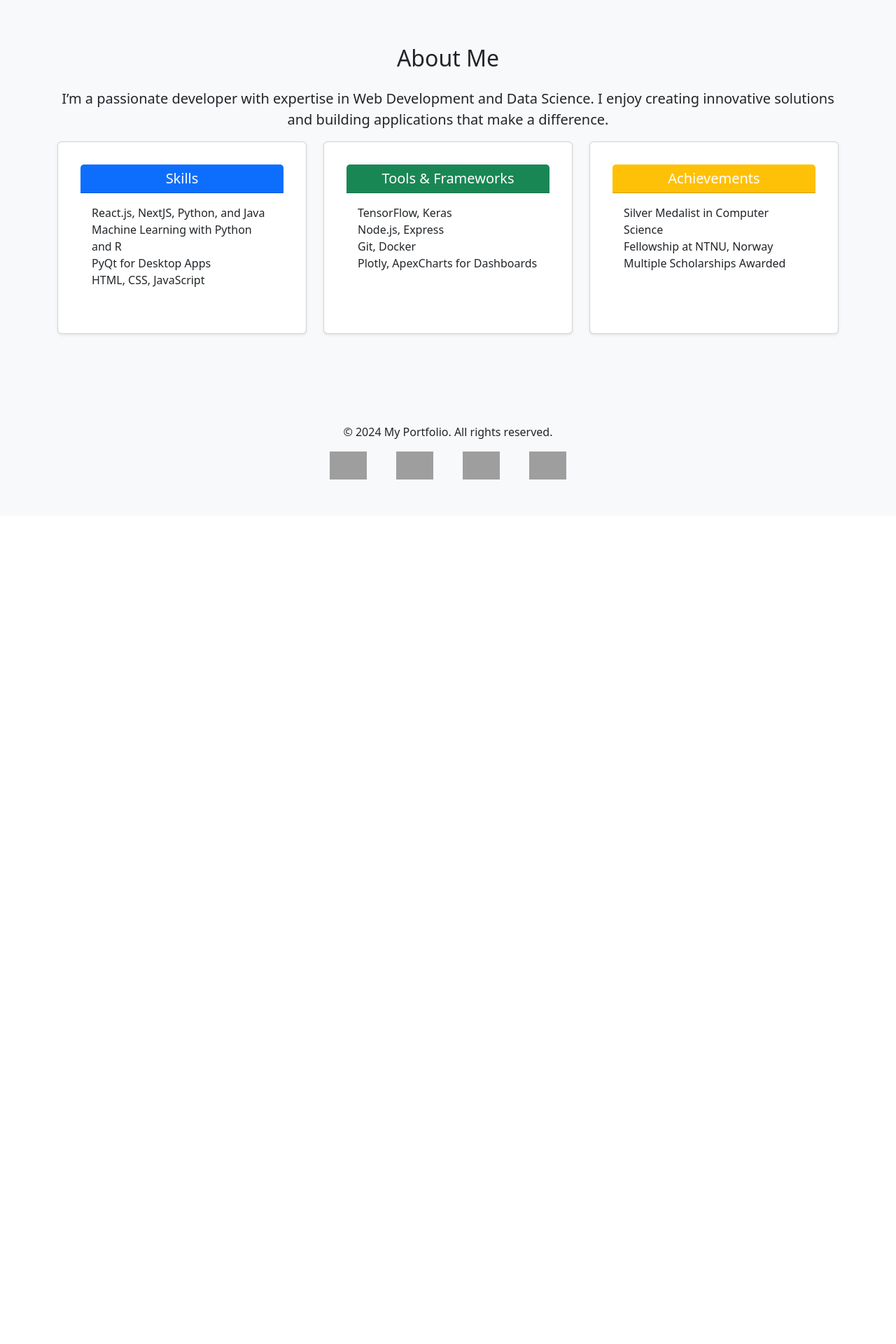
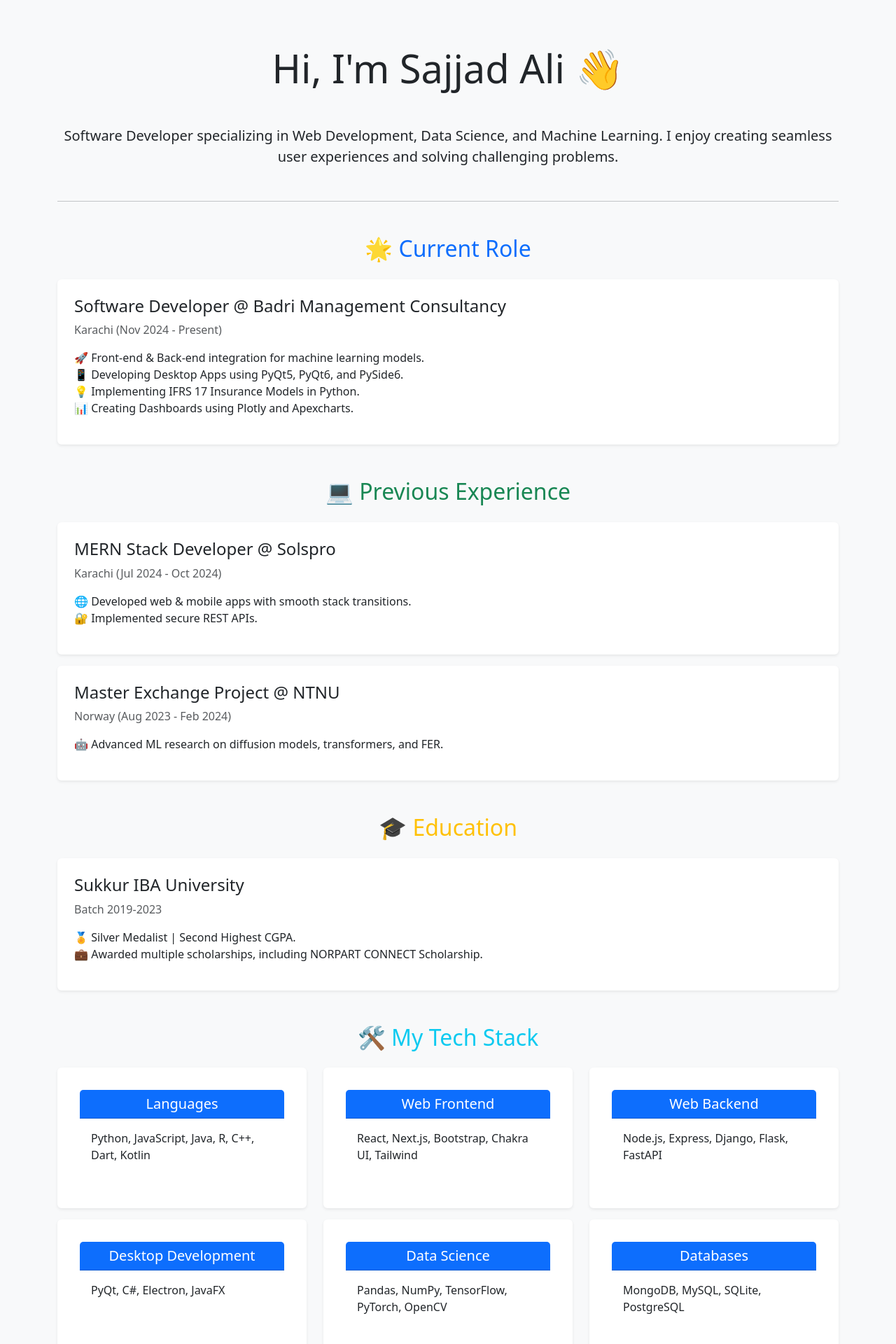
Before and after one commit to SajjadAli54/sajjadali, a React (Vite) app: page / in a window 1280 px wide. Shown: the part 180-2100 px from the top of the page at 70% size. Before the commit the page ends 917 px from the top, so only its background shows below. Built offline with nearby package versions, Linux system fonts and the light colour scheme; grey boxes are pictures that could not be loaded.

Commit message:
Added github packages

```diff
--- a/package.json
+++ b/package.json
@@ -2,8 +2,11 @@
   "name": "portfolio-website",
   "private": true,
   "version": "0.0.0",
+  "homepage": "https://sajjadali54.github.io/react-gh-pages",
   "type": "module",
   "scripts": {
+    "predeploy": "npm run build",
+    "deploy": "gh-pages -d build",
     "dev": "vite",
     "build": "vite build",
     "lint": "eslint .",
@@ -25,6 +28,7 @@
     "eslint-plugin-react": "^7.37.2",
     "eslint-plugin-react-hooks": "^5.0.0",
     "eslint-plugin-react-refresh": "^0.4.16",
+    "gh-pages": "^6.3.0",
     "globals": "^15.14.0",
     "vite": "^6.0.5"
   }
--- a/src/components/home.jsx
+++ b/src/components/home.jsx
@@ -1,57 +1,128 @@
+import React from "react";
+
 export default function Home() {
   return (
     <section id="about" className="py-5 bg-light">
       <div className="container">
-        <h2 className="section-title text-center mb-4">About Me</h2>
+        <h1 className="text-center display-4 mb-5">Hi, I'm Sajjad Ali 👋</h1>
         <p className="text-center lead">
-          I’m a passionate developer with expertise in Web Development and Data
-          Science. I enjoy creating innovative solutions and building
-          applications that make a difference.
+          Software Developer specializing in Web Development, Data Science, and
+          Machine Learning. I enjoy creating seamless user experiences and
+          solving challenging problems.
         </p>
-        <div className="row">
-          <div className="col-md-4 mb-4">
-            <div className="card shadow-sm h-100">
-              <div className="card-header bg-primary text-white">
-                <h5 className="card-title mb-0">Skills</h5>
-              </div>
-              <div className="card-body">
+        <hr className="my-5" />
+
+        {/* Current Role */}
+        <div className="mb-5">
+          <h2 className="text-center text-primary mb-4">🌟 Current Role</h2>
+          <div className="card shadow-sm p-4 border-0">
+            <h4>Software Developer @ Badri Management Consultancy</h4>
+            <p className="text-muted">Karachi (Nov 2024 - Present)</p>
             <ul className="list-unstyled">
-                  <li>React.js, NextJS, Python, and Java</li>
-                  <li>Machine Learning with Python and R</li>
-                  <li>PyQt for Desktop Apps</li>
-                  <li>HTML, CSS, JavaScript</li>
+              <li>
+                🚀 Front-end & Back-end integration for machine learning models.
+              </li>
+              <li>
+                📱 Developing Desktop Apps using PyQt5, PyQt6, and PySide6.
+              </li>
+              <li>💡 Implementing IFRS 17 Insurance Models in Python.</li>
+              <li>📊 Creating Dashboards using Plotly and Apexcharts.</li>
             </ul>
           </div>
         </div>
+
+        {/* Previous Experience */}
+        <div className="mb-5">
+          <h2 className="text-center text-success mb-4">
+            💻 Previous Experience
+          </h2>
+          <div className="card shadow-sm p-4 border-0 mb-3">
+            <h4>MERN Stack Developer @ Solspro</h4>
+            <p className="text-muted">Karachi (Jul 2024 - Oct 2024)</p>
+            <ul className="list-unstyled">
+              <li>
+                🌐 Developed web & mobile apps with smooth stack transitions.
+              </li>
+              <li>🔐 Implemented secure REST APIs.</li>
+            </ul>
           </div>
-          <div className="col-md-4 mb-4">
-            <div className="card shadow-sm h-100">
-              <div className="card-header bg-success text-white">
-                <h5 className="card-title mb-0">Tools & Frameworks</h5>
-              </div>
-              <div className="card-body">
+          <div className="card shadow-sm p-4 border-0">
+            <h4>Master Exchange Project @ NTNU</h4>
+            <p className="text-muted">Norway (Aug 2023 - Feb 2024)</p>
             <ul className="list-unstyled">
-                  <li>TensorFlow, Keras</li>
-                  <li>Node.js, Express</li>
-                  <li>Git, Docker</li>
-                  <li>Plotly, ApexCharts for Dashboards</li>
+              <li>
+                🤖 Advanced ML research on diffusion models, transformers, and
+                FER.
+              </li>
             </ul>
           </div>
         </div>
-          </div>
-          <div className="col-md-4 mb-4">
-            <div className="card shadow-sm h-100">
-              <div className="card-header bg-warning text-white">
-                <h5 className="card-title mb-0">Achievements</h5>
-              </div>
-              <div className="card-body">
+
+        {/* Education */}
+        <div className="mb-5">
+          <h2 className="text-center text-warning mb-4">🎓 Education</h2>
+          <div className="card shadow-sm p-4 border-0">
+            <h4>Sukkur IBA University</h4>
+            <p className="text-muted">Batch 2019-2023</p>
             <ul className="list-unstyled">
-                  <li>Silver Medalist in Computer Science</li>
-                  <li>Fellowship at NTNU, Norway</li>
-                  <li>Multiple Scholarships Awarded</li>
+              <li>🏅 Silver Medalist | Second Highest CGPA.</li>
+              <li>
+                💼 Awarded multiple scholarships, including NORPART CONNECT
+                Scholarship.
+              </li>
             </ul>
           </div>
         </div>
+
+        {/* Tech Stack */}
+        <div className="mb-5">
+          <h2 className="text-center text-info mb-4">🛠️ My Tech Stack</h2>
+          <div className="row">
+            {[
+              {
+                category: "Languages",
+                items: "Python, JavaScript, Java, R, C++, Dart, Kotlin",
+              },
+              {
+                category: "Web Frontend",
+                items: "React, Next.js, Bootstrap, Chakra UI, Tailwind",
+              },
+              {
+                category: "Web Backend",
+                items: "Node.js, Express, Django, Flask, FastAPI",
+              },
+              {
+                category: "Desktop Development",
+                items: "PyQt, C#, Electron, JavaFX",
+              },
+              {
+                category: "Data Science",
+                items: "Pandas, NumPy, TensorFlow, PyTorch, OpenCV",
+              },
+              {
+                category: "Databases",
+                items: "MongoDB, MySQL, SQLite, PostgreSQL",
+              },
+              {
+                category: "Mobile Development",
+                items: "Flutter, React Native, Android Studio",
+              },
+              {
+                category: "Hosting",
+                items: "Firebase, Vercel, Heroku, Netlify",
+              },
+            ].map((tech, index) => (
+              <div className="col-md-6 col-lg-4 mb-3" key={index}>
+                <div className="card shadow-sm h-100 border-0">
+                  <div className="card-header bg-primary text-white">
+                    <h5 className="card-title mb-0">{tech.category}</h5>
+                  </div>
+                  <div className="card-body">
+                    <p>{tech.items}</p>
+                  </div>
+                </div>
+              </div>
+            ))}
           </div>
         </div>
       </div>
```
Also changed, not shown: 1 other file (tests, documents, lock files or other folders). Lines whose indentation alone changed are shown as unchanged.
